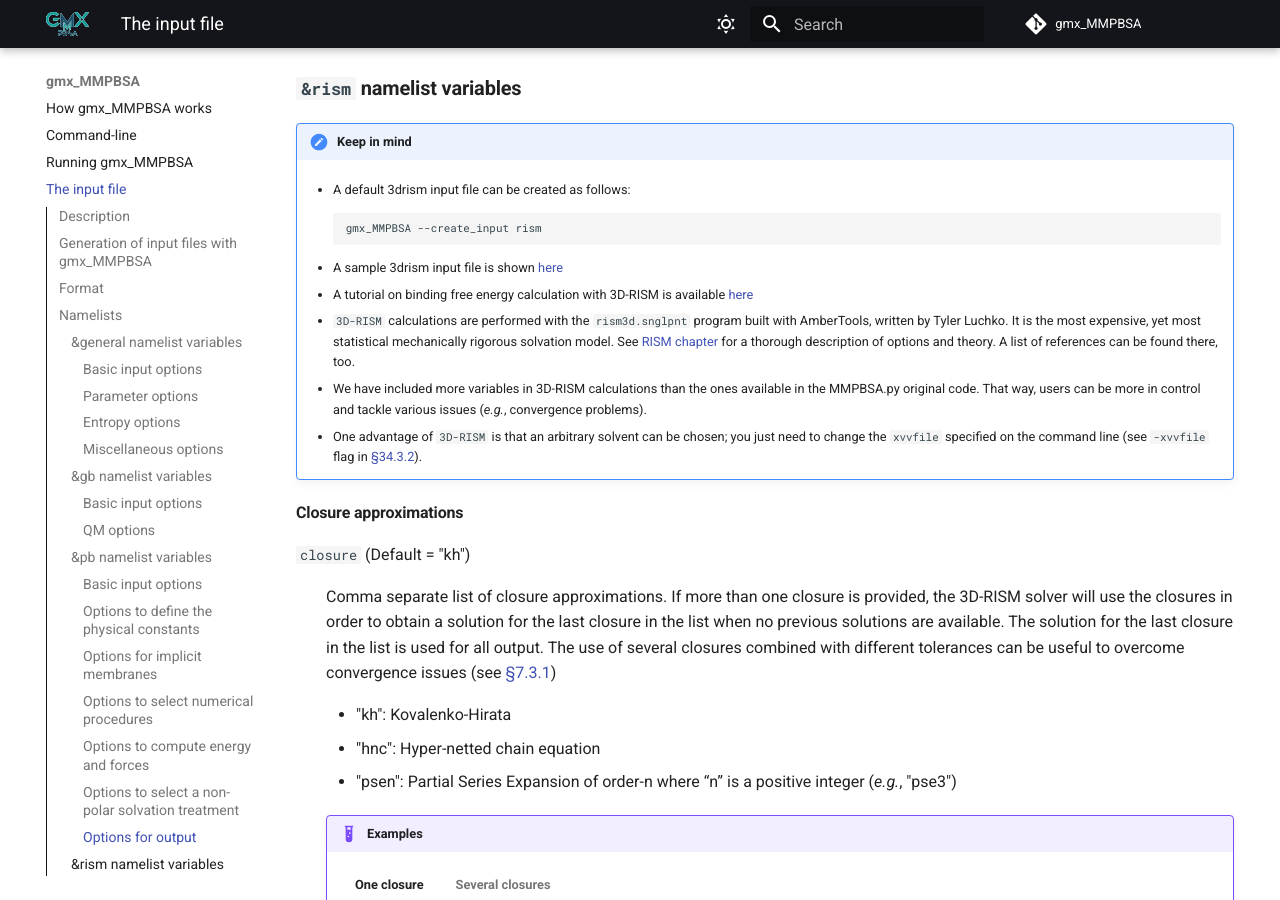
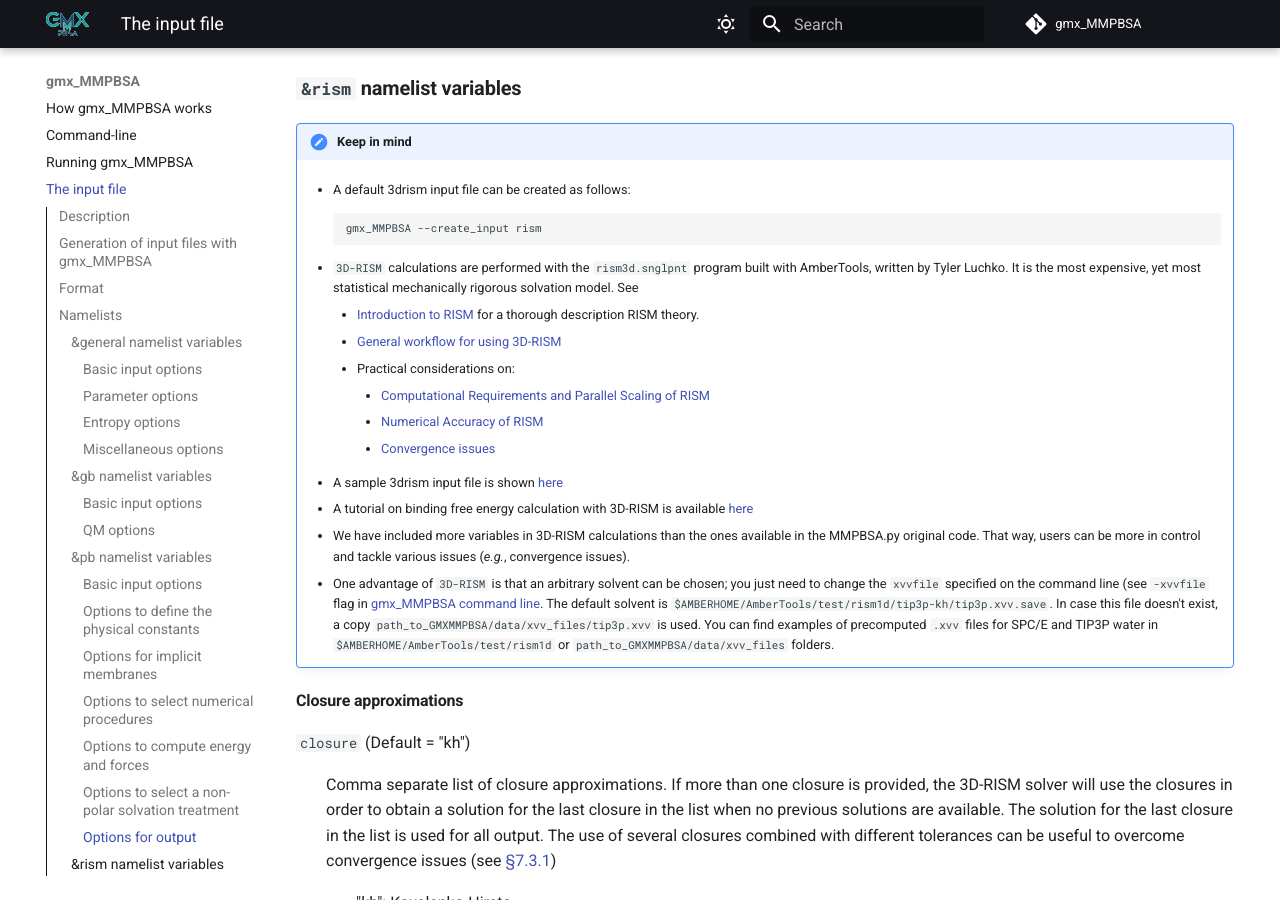
Before and after one commit to Valdes-Tresanco-MS/gmx_MMPBSA, an MkDocs documentation site: the page built from docs/input_file.md, in a window 1280 px wide and 900 px high, scrolled down 26502 px. Built offline with MkDocs 1.6.1 and Material for MkDocs 9.7.7, drawn with Linux system fonts in a browser that asks for light colours; comment, search, counter and statistics services are not loaded; some of the changed text lies outside the part shown.

Commit message:
update 3D-RISM .xvv files

````diff
--- a/docs/input_file.md
+++ b/docs/input_file.md
@@ -1208,16 +1208,25 @@ summation of the atomic SASA’s. A molecular SASA is used for both PB dielectri
         gmx_MMPBSA --create_input rism
         ```
 
+    * `3D-RISM` calculations are performed with the `rism3d.snglpnt` program built with AmberTools, written by Tyler
+    Luchko. It is the most expensive, yet most statistical mechanically rigorous solvation model. See
+        * [Introduction to RISM](https://ambermd.org/doc12/Amber21.pdf#section.7.1) for a thorough description RISM
+        theory.
+        * [General workflow for using 3D-RISM](https://ambermd.org/doc12/Amber21.pdf#section.7.3)
+        * Practical considerations on:
+            * [Computational Requirements and Parallel Scaling of RISM](https://ambermd.org/doc12/Amber21.pdf#subsection.7.2.1)
+            * [Numerical Accuracy of RISM](https://ambermd.org/doc12/Amber21.pdf#subsection.7.2.3)
+            * [Convergence issues](https://ambermd.org/doc12/Amber21.pdf#subsection.7.3.1)
     * A sample 3drism input file is shown [here](input_file.md#mm3d-rism)
-    * A tutorial on binding free energy calculation with 3D-RISM is
-    available [here](examples/3D-RISM/README.md)
-    * `3D-RISM` calculations are performed with the `rism3d.snglpnt` program built with AmberTools, written by Tyler
-    Luchko. It is the most expensive, yet most statistical mechanically rigorous solvation model. See [RISM chapter][7]
-    for a thorough description of options and theory. A list of references can be found there, too.
+    * A tutorial on binding free energy calculation with 3D-RISM is available [here](examples/3D-RISM/README.md)
     * We have included more variables in 3D-RISM calculations than the ones available in the MMPBSA.py original code.
-    That way, users can be more in control and tackle various issues (_e.g._, convergence problems).
+    That way, users can be more in control and tackle various issues (_e.g._, convergence issues).
     * One advantage of `3D-RISM` is that an arbitrary solvent can be chosen; you just need to change the `xvvfile`
-    specified on the command line (see `-xvvfile` flag in [§34.3.2][8]).
+    specified on the command line (see `-xvvfile` flag in [gmx_MMPBSA command line](gmx_MMPBSA_command-line.md). The
+    default solvent is `$AMBERHOME/AmberTools/test/rism1d/tip3p-kh/tip3p.xvv.save`. In case this file
+    doesn't exist, a copy `path_to_GMXMMPBSA/data/xvv_files/tip3p.xvv` is used. You can find examples of precomputed
+    `.xvv` files for SPC/E and TIP3P water in `$AMBERHOME/AmberTools/test/rism1d` or
+    `path_to_GMXMMPBSA/data/xvv_files` folders.
 
   [7]: https://ambermd.org/doc12/Amber21.pdf#chapter.7
   [8]: https://ambermd.org/doc12/Amber21.pdf#subsection.36.3.2
@@ -1359,13 +1368,17 @@ sets the depth of the hierarchical octtree.
 
 ##### **Variable box size**
 
+!!! info "Keep in mind"
+    It is recommended to avoid specifying a large, prime number of processes (≥ 7) when using a variable solvation
+    box size.
+
 `buffer` (Default = 14)
 :   Minimum distance (in Å) between solute and edge of solvation box. Specify this with `grdspc` below. Mutually
 exclusive with `ng` and `solvbox`. See [§7.2.3](https://ambermd.org/doc12/Amber21.pdf#subsection.7.2.3) for details on
 how this affects numerical accuracy and how this interacts with `ljTolerance`, and `tolerance`
 
-    * < 0: Use fixed box size (see `ng` and `solvbox` below)
-    * >= 0: Buffer distance
+    * when < 0: Use fixed box size (see `ng` and `solvbox` below)
+    * when >= 0: Use `buffer` distance
 
 `grdspc`(Default = 0.5,0.5,0.5)
 :   Grid spacing (in Å) of the solvation box. Specify this with `buffer` above. Mutually exclusive with `ng` and
@@ -1378,7 +1391,18 @@ how this affects numerical accuracy and how this interacts with `ljTolerance`, a
 exclusive with `buffer` and `grdspc` above, and paired with `solvbox` below.
 
     !!! warning
-        No default, this must be set if buffer < 0. Define like `ng=1000,1000,1000`
+        No default, this must be set if buffer < 0. As a general requirement, the number of grids points in each
+        dimension must be divisible by two, and the number of grid points in the z-axis must be divisible by the
+        number of processes.
+
+        As an example: define like `ng=1000,1000,1000`, where all numbers are divisible by two
+        and you can use 1, 2, 4, 5, 8, 10... pocessors, all divisors of 1000 (value in the z-axis).
+
+        Take into account that at a certain level, running RISM in
+        parallel may actually hurt performance, since previous solutions are used
+        as an initial guess for the next frame, hastening convergence. Running in parallel loses this advantage. Also,
+        due to the overhead involved in which each thread is required to load every topology file when calculating
+        energies, parallel scaling will begin to fall off as the number of threads reaches the number of frames.
 
 `solvbox` (Default = '-1,-1,-1')
 :    Sets the size in Å of the fixed size solvation box. Used only if `buffer` < 0. Mutually exclusive with `buffer`
--- a/setup.py
+++ b/setup.py
@@ -31,7 +31,7 @@ setup(
     version=versioneer.get_version(),
     cmdclass=versioneer.get_cmdclass(),
     packages=find_packages(),
-    package_data={"GMXMMPBSA": ["data/*", 'data/gmxMMPBSA/*', 'analyzer/style/*', 'GMXMMPBSA.sh']},
+    package_data={"GMXMMPBSA": ["data/*", 'data/gmxMMPBSA/*', 'data/xvv_files/*', 'analyzer/style/*', 'GMXMMPBSA.sh']},
     license='GPLv3',
     author='Mario S. Valdes-Tresanco and Mario E. Valdes-Tresanco ',
     author_email='mariosergiovaldes145@gmail.com',
````
Also changed, not shown: docs/examples/Protein_ligand/MT/README.md (+1 -1 lines), docs/gmx_MMPBSA_command-line.md (+1 -1 lines), 5 other files.
